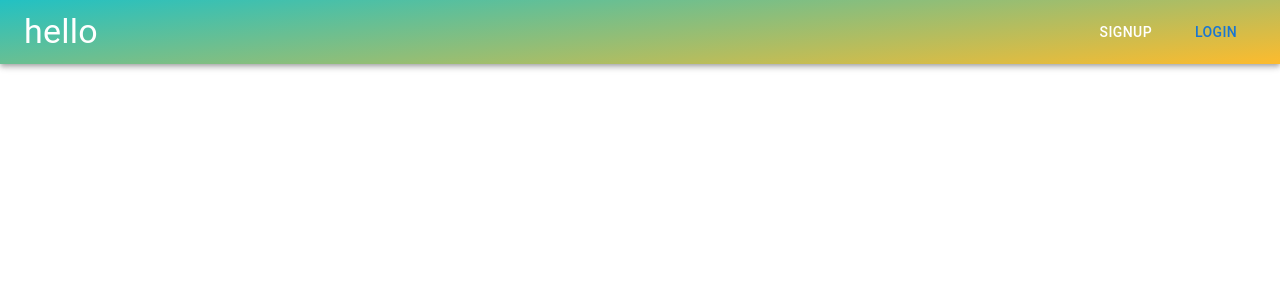
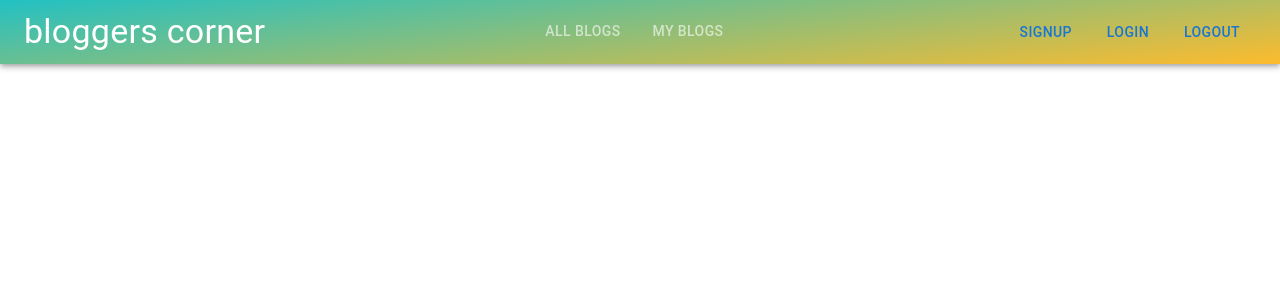
Before and after one commit to PraneshUlleri/Reactjs, a React (Create React App) app in the folder AMernBlog/react-mern-blog/: page / in a window 1280 px wide. Before the commit this address had no page. Shown: the top 300 px of the page. Built offline with nearby package versions, Linux system fonts and the light colour scheme; the HTML template or start-up script is replaced by a standard one.

Commit message:
added header

```diff
--- a/AMernBlog/react-mern-blog/src/App.js
+++ b/AMernBlog/react-mern-blog/src/App.js
@@ -17,9 +17,9 @@
           <Routes>
             <Route path="/login" element={<Login />}></Route>
             <Route path="/blogs" element={<Blogs />} />
+            <Route path="/blogs/add" element={<AddBlog />} />
             <Route path="/myblogs" element={<UserBlogs />} />
-            <Route path="myblogs/:id" element={<BlogDetail />} />
-            <Route path="blogs/add" element={<AddBlog />} />
+            <Route path="/myblogs/:id" element={<BlogDetail />} />
           </Routes>
         </main>
       </React.Fragment>
--- a/AMernBlog/react-mern-blog/src/components/Header.js
+++ b/AMernBlog/react-mern-blog/src/components/Header.js
@@ -1,7 +1,18 @@
-import React from 'react';
-import { AppBar, Box, Button, Toolbar, Typography } from '@mui/material';
+import React, { useState } from 'react';
+import {
+  AppBar,
+  Box,
+  Button,
+  Tab,
+  Tabs,
+  Toolbar,
+  Typography,
+} from '@mui/material';
+import { Link } from 'react-router-dom';
 
 const Header = () => {
+  const [value, setValue] = useState();
+
   return (
     <div>
       <AppBar
@@ -12,12 +23,27 @@
         }}
       >
         <Toolbar>
-          <Typography variant="h4">hello</Typography>
+          <Typography variant="h4">bloggers corner</Typography>
+          <Box display="flex" marginLeft={'auto'} marginRight={'autos'}>
+            <Tabs
+              textColor="inherit"
+              value={value}
+              onChange={(e, val) => setValue(val)}
+            >
+              <Tab LinkComponent={Link} to="/blogs" label="All Blogs"></Tab>
+              <Tab LinkComponent={Link} to="/myblogs " label="My Blogs"></Tab>
+            </Tabs>
+          </Box>
           <Box display="flex" marginLeft="auto">
-            <Button variant="contained " sx={{ margin: 1, borderRadius: 10 }}>
+            <Button
+              sx={{ margin: 1, borderRadius: 10 }}
+              LinkComponent={Link}
+              to="/Login"
+            >
               signup
             </Button>
             <Button sx={{ margin: 1, borderRadius: 10 }}> login</Button>
+            <Button sx={{ margin: 1, borderRadius: 10 }}> logout</Button>
           </Box>
         </Toolbar>
       </AppBar>
```
